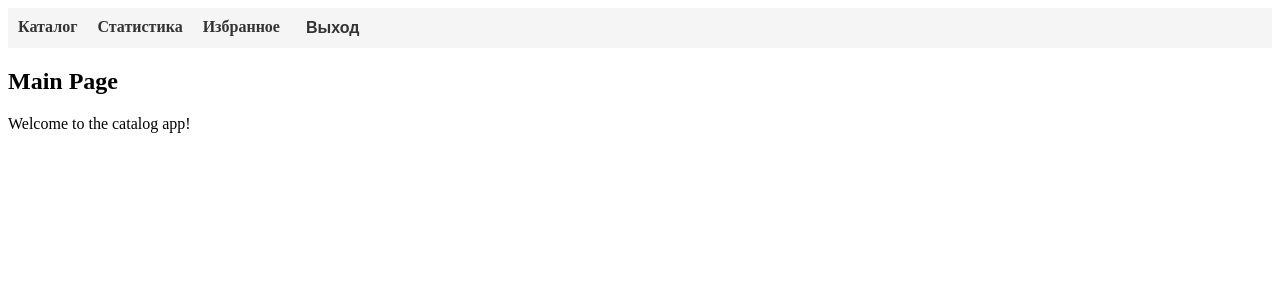
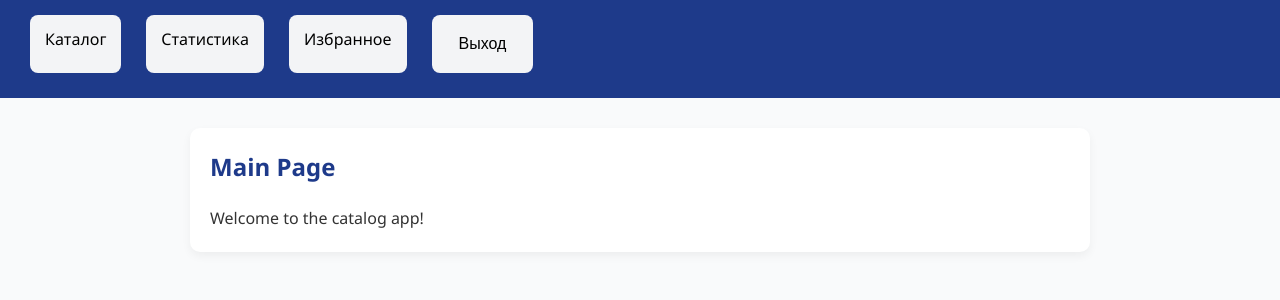
Before and after one commit to Brabrazavr/project-catalog, a Django app: page / in a window 1280 px wide. Shown: the top 300 px of the page. Run offline with Django 5.2, Linux system fonts and the light colour scheme; the visitor is signed in with stand-in values (Sample User, id 1).

Commit message:
design in base_generic for all

```diff
--- a/backend/catalog/templates/catalog/base_generic.html
+++ b/backend/catalog/templates/catalog/base_generic.html
@@ -3,31 +3,131 @@
 <head>
     <title>My Catalog</title>
     <style>
-        header {
-            background-color: #f5f5f5;
-            padding: 10px;
-        }
-        nav ul {
-            list-style: none;
+        /* ===== СБРОС ===== */
+        * {
             margin: 0;
             padding: 0;
+            box-sizing: border-box;
+        }
+
+        body {
+            font-family: "Segoe UI", Roboto, sans-serif;
+            background-color: #f9fafb;
+            color: #333;
+            line-height: 1.6;
+        }
+
+        a {
+            text-decoration: none;
+            color: #2563eb;
+            transition: color 0.2s ease;
+        }
+
+        a:hover {
+            color: #1e40af;
+        }
+
+        /* ===== HEADER ===== */
+        header {
+            background-color: #1e3a8a; /* глубокий синий */
+            color: white;
+            padding: 15px 30px;
+        }
+
+        nav ul {
             display: flex;
-            gap: 20px;
+            gap: 25px;
+            list-style: none;
         }
-        nav li {
-            display: inline;
-        }
+
         nav a, nav button {
-            text-decoration: none;
-            color: #333;
-            font-weight: bold;
+            color: black;
+            font-weight: 500;
             background: none;
             border: none;
             cursor: pointer;
             font-size: 16px;
+            transition: opacity 0.2s ease;
         }
-        nav button:hover, nav a:hover {
-            color: #007bff;
+
+        nav a:hover, nav button:hover {
+            opacity: 0.8;
+        }
+
+        nav form {
+            display: inline;
+        }
+
+        /* ===== MAIN ===== */
+        main {
+            max-width: 900px;
+            margin: 30px auto;
+            padding: 20px;
+            background: white;
+            border-radius: 10px;
+            box-shadow: 0 4px 10px rgba(0,0,0,0.05);
+        }
+
+        h1, h2 {
+            margin-bottom: 20px;
+            color: #1e3a8a;
+        }
+
+        ul {
+            list-style: none;
+            padding: 0;
+        }
+
+        li {
+            padding: 12px 15px;
+            margin-bottom: 10px;
+            background: #f3f4f6;
+            border-radius: 8px;
+            transition: background 0.2s ease;
+        }
+
+        li:hover {
+            background: #e5e7eb;
+        }
+
+        /* ===== FORM ===== */
+        form {
+            margin-bottom: 20px;
+        }
+
+        form p {
+            margin-bottom: 10px;
+        }
+
+        input, select, button {
+            padding: 8px 12px;
+            border-radius: 6px;
+            border: 1px solid #d1d5db;
+            font-size: 14px;
+        }
+
+        button {
+            background-color: #2563eb;
+            color: white;
+            border: none;
+            font-weight: 500;
+            cursor: pointer;
+            transition: background 0.2s ease;
+        }
+
+        button:hover {
+            background-color: #1e40af;
+        }
+
+        /* ===== ССЫЛКИ "Избранное" и т.п. ===== */
+        .action-link {
+            margin-left: 10px;
+            font-size: 14px;
+            color: #6b7280;
+        }
+
+        .action-link:hover {
+            color: #111827;
         }
     </style>
 </head>
@@ -40,7 +140,7 @@
                 <li><a href="#">Статистика</a></li>
                 <li><a href="{% url 'selected_projects'%}">Избранное</a></li>
                 <li>
-                    <form method="post" action="{% url 'logout' %}" style="display:inline;">
+                    <form method="post" action="{% url 'logout' %}">
                         {% csrf_token %}
                         <button type="submit">Выход</button>
                     </form>
```
